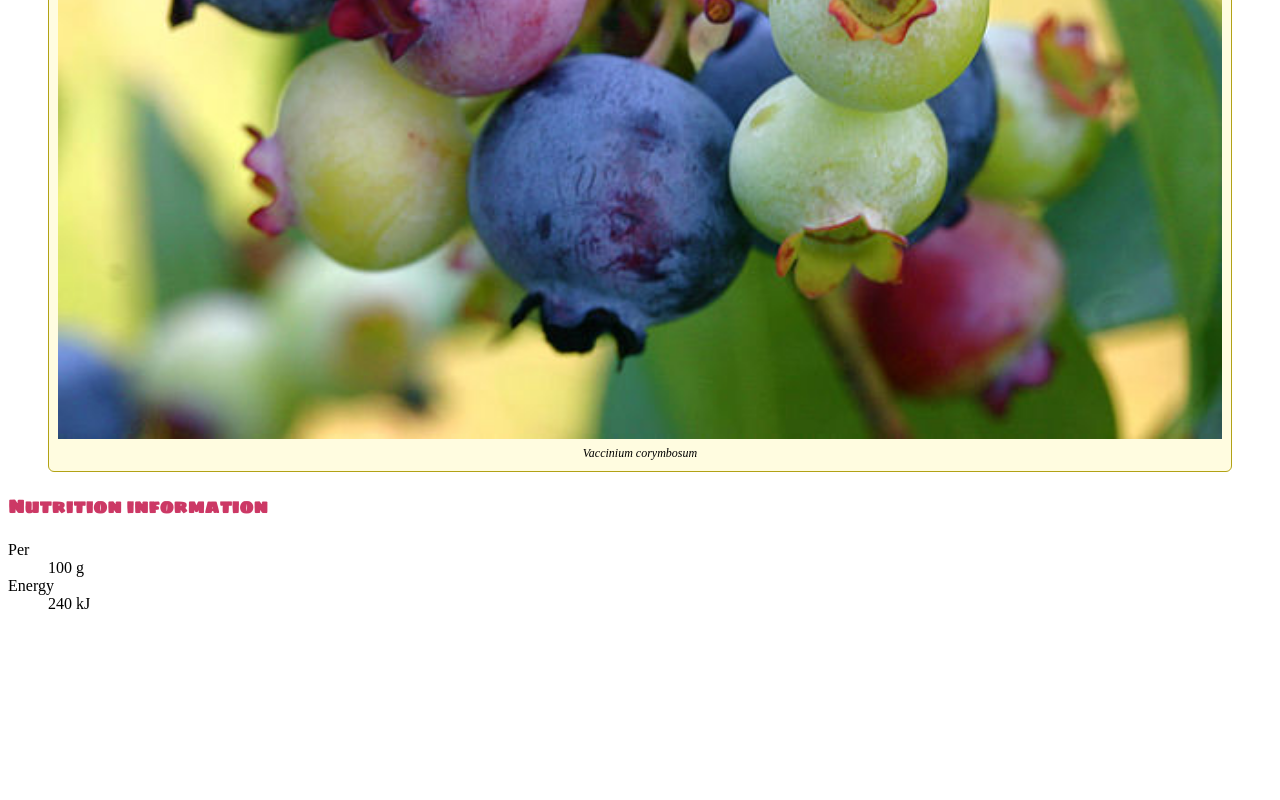
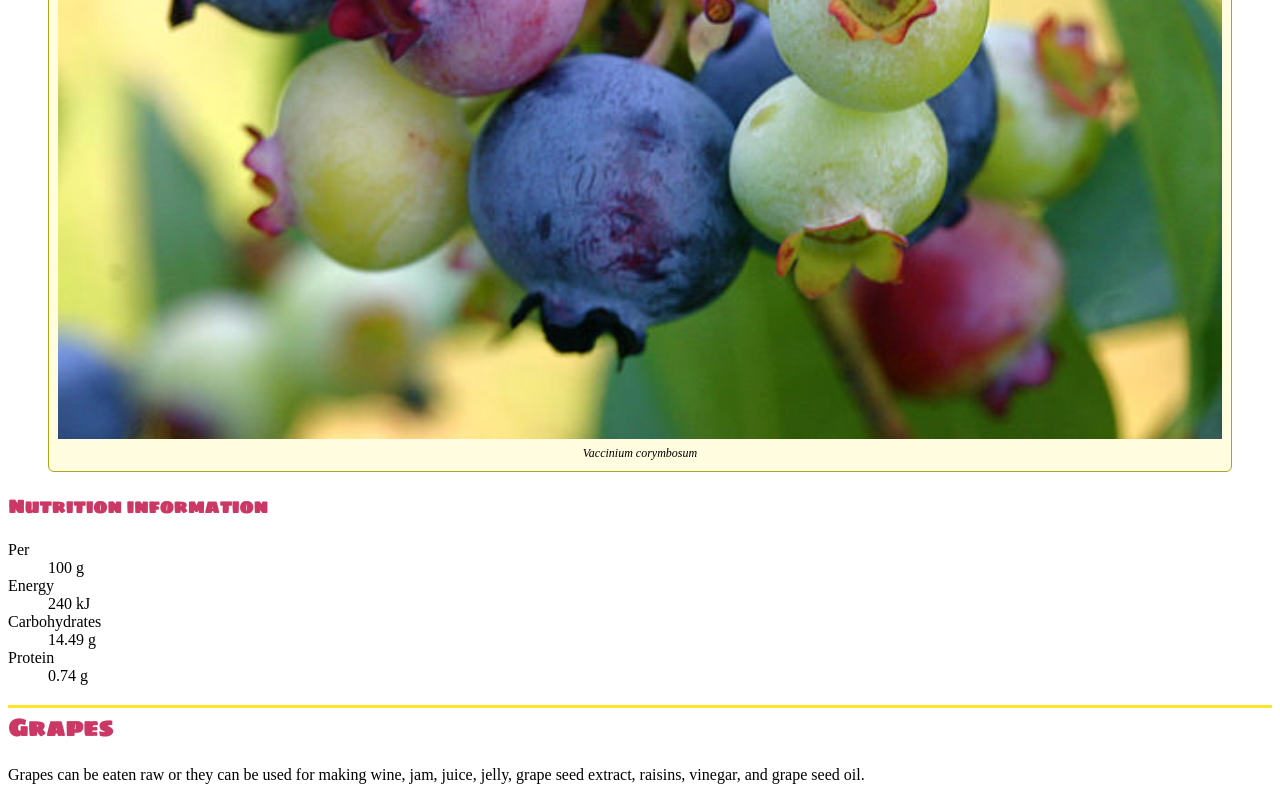
Before and after one commit to KevinBMcIntyre/dsn1674-project-1, a plain HTML site: page index.html in a window 1280 px wide. Shown: the part 822-1622 px from the top of the page. Before the commit the page ends 1451 px from the top, so only its background shows below. Drawn offline with Linux system fonts and the light colour scheme.

Commit message:
Added more info and coding

```diff
--- a/index.html
+++ b/index.html
@@ -41,5 +41,10 @@ We should all do what, in the long run, gives us joy, even if it is only picking
 <dl>
 	<dt>Per</dt> <dd><data value="100">100 g</data></dd>
 	<dt>Energy</dt> <dd><data value="240kj">240 kJ</data></dd>
-	<dtCarbohydrates 14.49 g
-Protein 0.74 g
+	<dt>Carbohydrates</dt> <dd><data value="14.49">14.49 g</data></dd>
+	<dt>Protein</dt> <dd><data value="0.74">0.74 g</data><dd>
+</dl>
+<h2 id="grape">Grapes</h2>
+<p>
+Grapes can be eaten raw or they can be used for making wine, jam, juice, jelly, grape seed extract, raisins, vinegar, and grape seed oil.
+</p>
```
